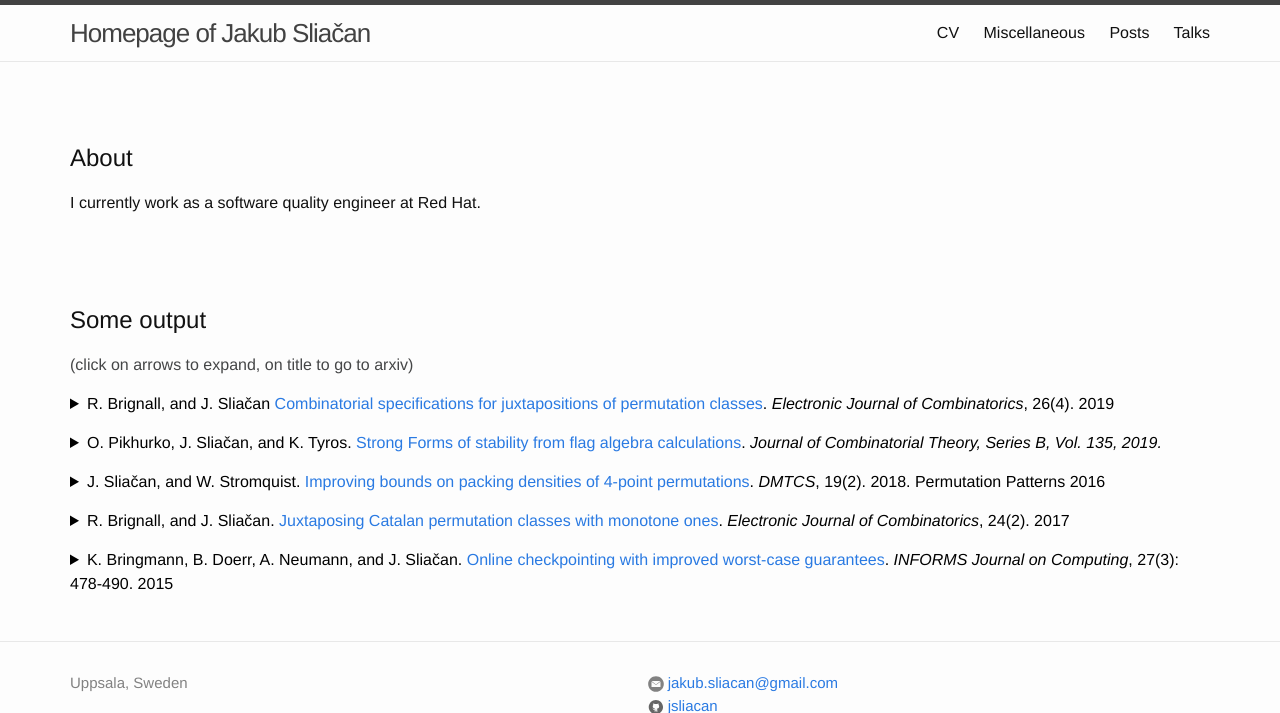
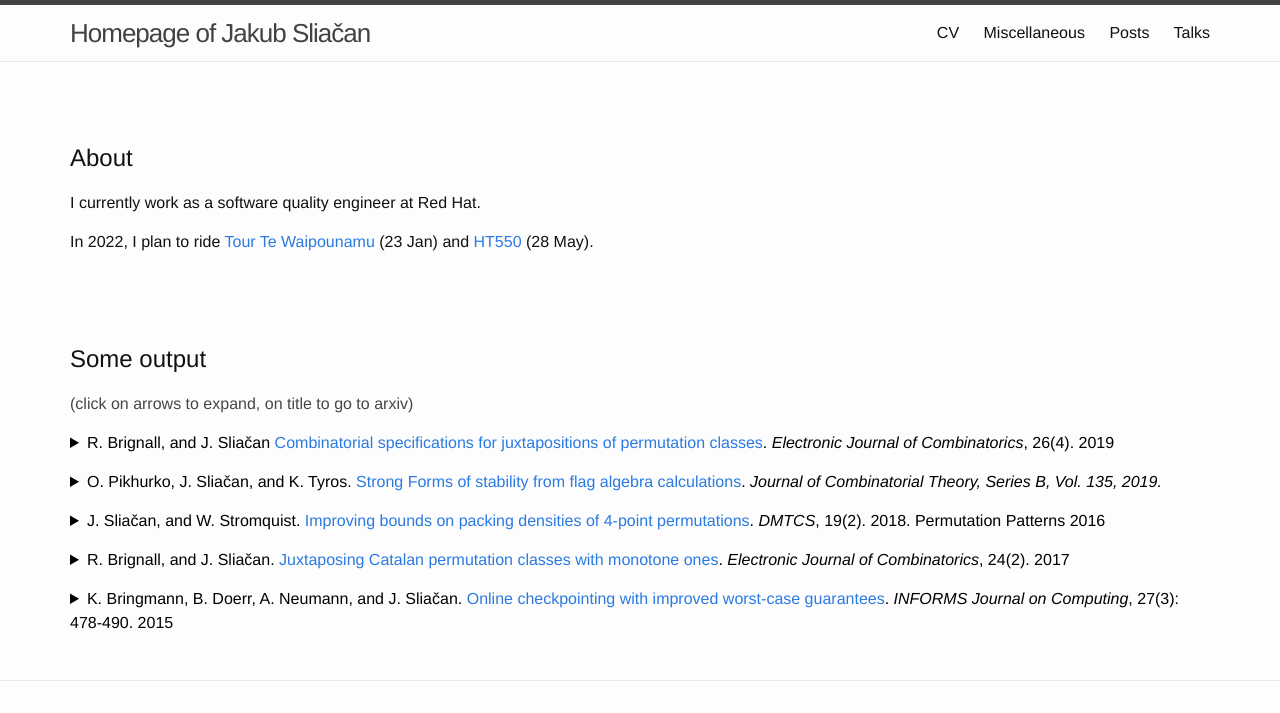
Before and after one commit to jsliacan/jsliacan.github.io, a Jekyll site: the page built from index.html, in a window 1280 px wide, cut to the strip 0-713 px from the top of the page. Built offline with Jekyll 4.4.1, drawn with Linux system fonts in a browser that asks for light colours; formulas are drawn with MathJax 3; comment, search, counter and statistics services are not loaded.

Commit message:
Add racing intentions to index page

```diff
--- a/index.html
+++ b/index.html
@@ -24,6 +24,10 @@ MathJax.Hub.Config({
   <p>
     I currently work as a software quality engineer at Red Hat.
   </p>
+  <p>
+    In 2022, I plan to ride <a href="https://www.tourtewaipounamu.co.nz/">Tour Te Waipounamu</a> (23 Jan) and <a
+      href="https://highlandtrail550.weebly.com/">HT550</a> (28 May).
+  </p>
 
   <br />
   <br />
@@ -36,8 +40,8 @@ MathJax.Hub.Config({
 
   <p>
   <details style="color:#55708E">
-      <summary style="color:#000000">R. Brignall, and J. Sliačan <a
-          href="https://arxiv.org/abs/1902.02705">Combinatorial specifications for juxtapositions of permutation
+    <summary style="color:#000000">R. Brignall, and J. Sliačan <a href="https://arxiv.org/abs/1902.02705">Combinatorial
+        specifications for juxtapositions of permutation
         classes</a>. <i>Electronic Journal of Combinatorics</i>, 26(4). 2019</summary>
     <p>We show that, given a suitable combinatorial specification for a permutation class $\mathcal{C}$, one can
       obtain a specification for the juxtaposition (on either side) of $\mathcal{C}$ with Av(21) or Av(12), and that
@@ -53,7 +57,8 @@ MathJax.Hub.Config({
   <details style="color:#55708E">
     <summary style="color:#000000">O. Pikhurko, J. Sliačan, and K. Tyros. <a
         href="https://arxiv.org/abs/1706.02612">Strong Forms of stability from flag algebra calculations</a>.
-        <i>Journal of Combinatorial Theory, Series B, Vol. 135, 2019.</i> </summary>
+      <i>Journal of Combinatorial Theory, Series B, Vol. 135, 2019.</i>
+    </summary>
     <p>Given a hereditary family $\mathcal{G}$ of admissible graphs and a function $\lambda(G)$ that linearly depends
       on the statistics of order-$\kappa$ subgraphs in a graph $G$, we consider the extremal problem of determining
       $\lambda(n,\mathcal{G})$, the maximum of $\lambda(G)$ over all admissible graphs $G$ of order $n$. We call the
@@ -114,8 +119,8 @@ MathJax.Hub.Config({
     1.59 + o(1)$ valid for all k and $q_k \leq \ln(4) + o(1) \leq 1.39 + o(1)$ valid for k being a power of two.
     Experiments indicate the uniform bound $p_k \leq 1.7$ for all $k$. For small $k$, we show how to use a linear
     programming approach to compute good checkpointing algorithms. This gives discrepancies of less than $1.55$ for
-      all $k < 60$. We prove the first lower bound that is asymptotically more than one, namely $q_k \geq 1.30 - o(1)$.
-        We also show that optimal algorithms (yielding the infimum discrepancy) exist for all $k$. <a
+    all $k < 60$. We prove the first lower bound that is asymptotically more than one, namely $q_k \geq 1.30 - o(1)$. We
+      also show that optimal algorithms (yielding the infimum discrepancy) exist for all $k$. <a
       href="http://arxiv.org/abs/1302.4216">[arXiv:1302.4216]</a>
   </details>
   </p>
```
Lines whose indentation alone changed are shown as unchanged.
